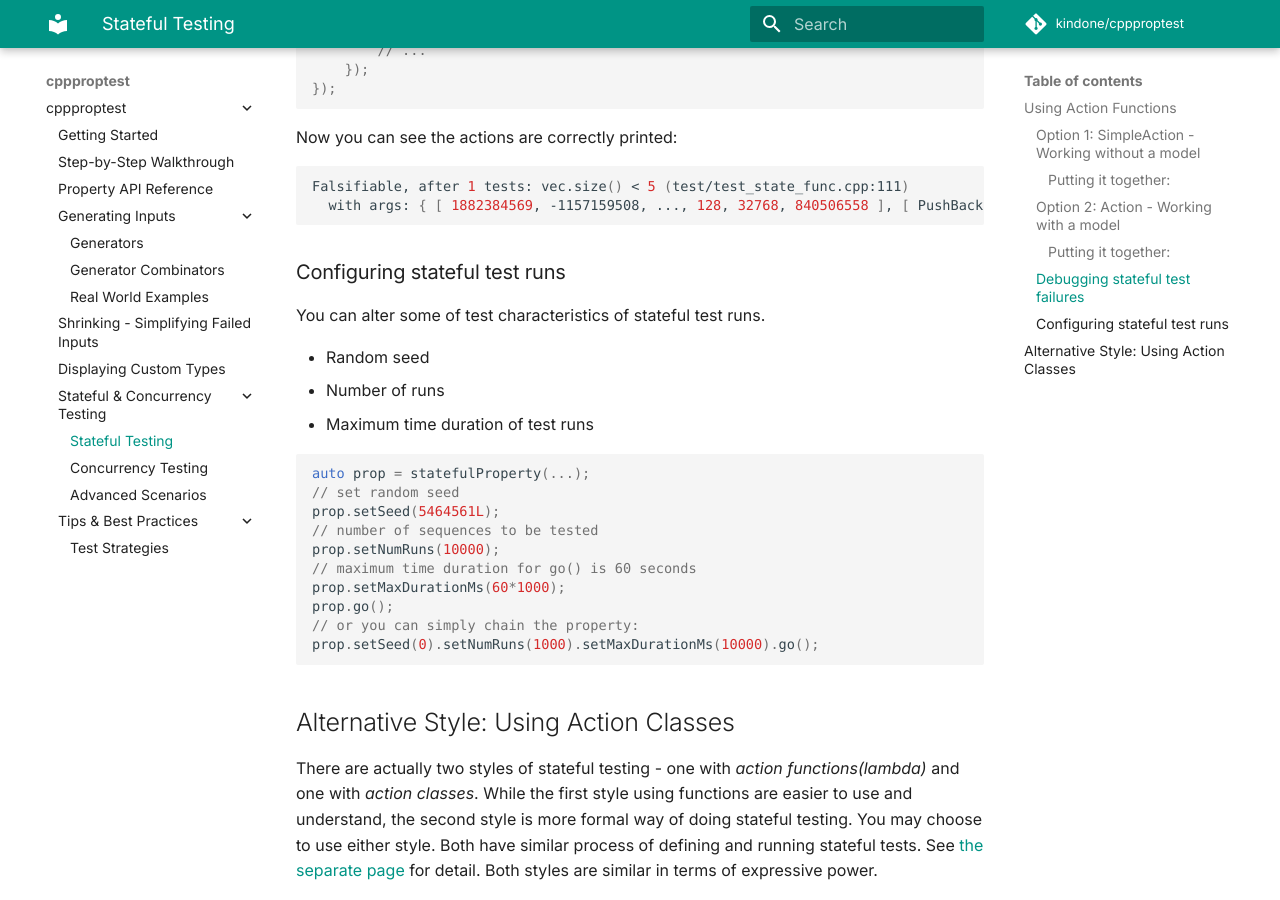
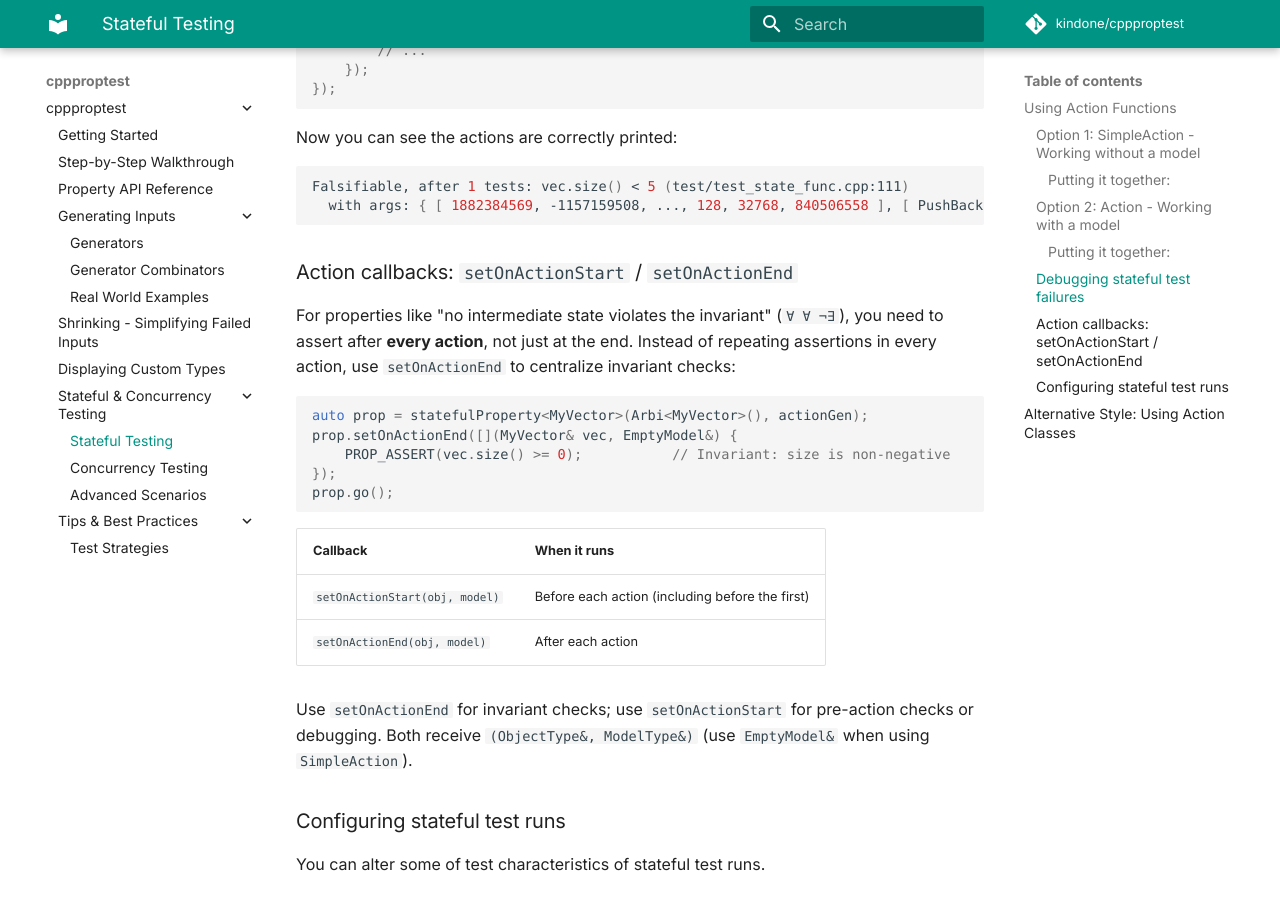
Before and after one commit to kindone/cppproptest2, an MkDocs documentation site: the page built from docs/StatefulTesting.md, in a window 1280 px wide and 900 px high, scrolled down 6189 px. Built offline with MkDocs 1.6.1 and Material for MkDocs 9.7.7, drawn with Linux system fonts in a browser that asks for light colours; some web fonts are replaced; comment, search, counter and statistics services are not loaded.

Commit message:
feat: setOnActionStart/setOnActionEnd for stateful

````diff
--- a/docs/StatefulTesting.md
+++ b/docs/StatefulTesting.md
@@ -277,6 +277,25 @@ Falsifiable, after 1 tests: vec.size() < 5 (test/test_state_func.cpp:111)
 ```
 
 
+### Action callbacks: `setOnActionStart` / `setOnActionEnd`
+
+For properties like "no intermediate state violates the invariant" (`∀ ∀ ¬∃`), you need to assert after **every action**, not just at the end. Instead of repeating assertions in every action, use `setOnActionEnd` to centralize invariant checks:
+
+```cpp
+auto prop = statefulProperty<MyVector>(Arbi<MyVector>(), actionGen);
+prop.setOnActionEnd([](MyVector& vec, EmptyModel&) {
+    PROP_ASSERT(vec.size() >= 0);           // Invariant: size is non-negative
+});
+prop.go();
+```
+
+| Callback | When it runs |
+|----------|--------------|
+| `setOnActionStart(obj, model)` | Before each action (including before the first) |
+| `setOnActionEnd(obj, model)` | After each action |
+
+Use `setOnActionEnd` for invariant checks; use `setOnActionStart` for pre-action checks or debugging. Both receive `(ObjectType&, ModelType&)` (use `EmptyModel&` when using `SimpleAction`).
+
 ### Configuring stateful test runs
 
 You can alter some of test characteristics of stateful test runs.
````
Also changed, not shown: 2 other files.
